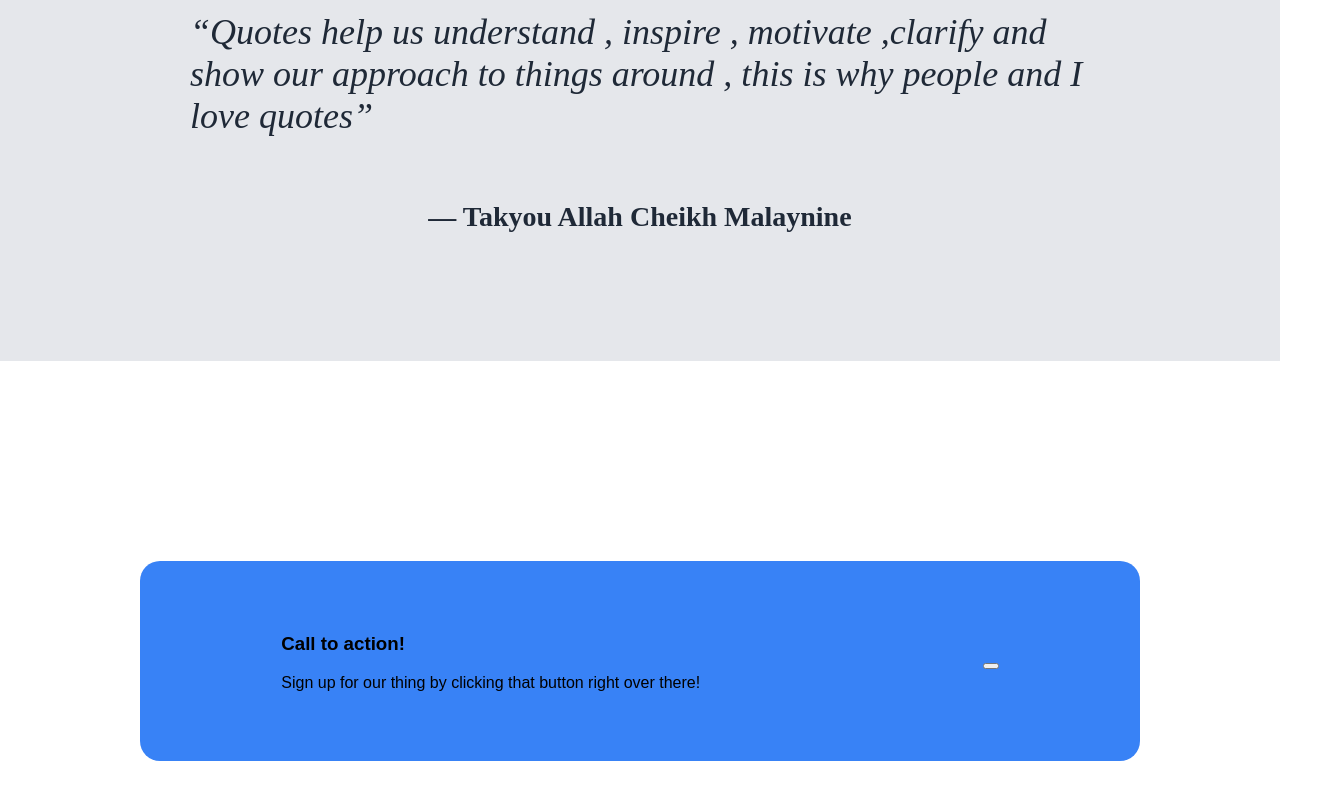
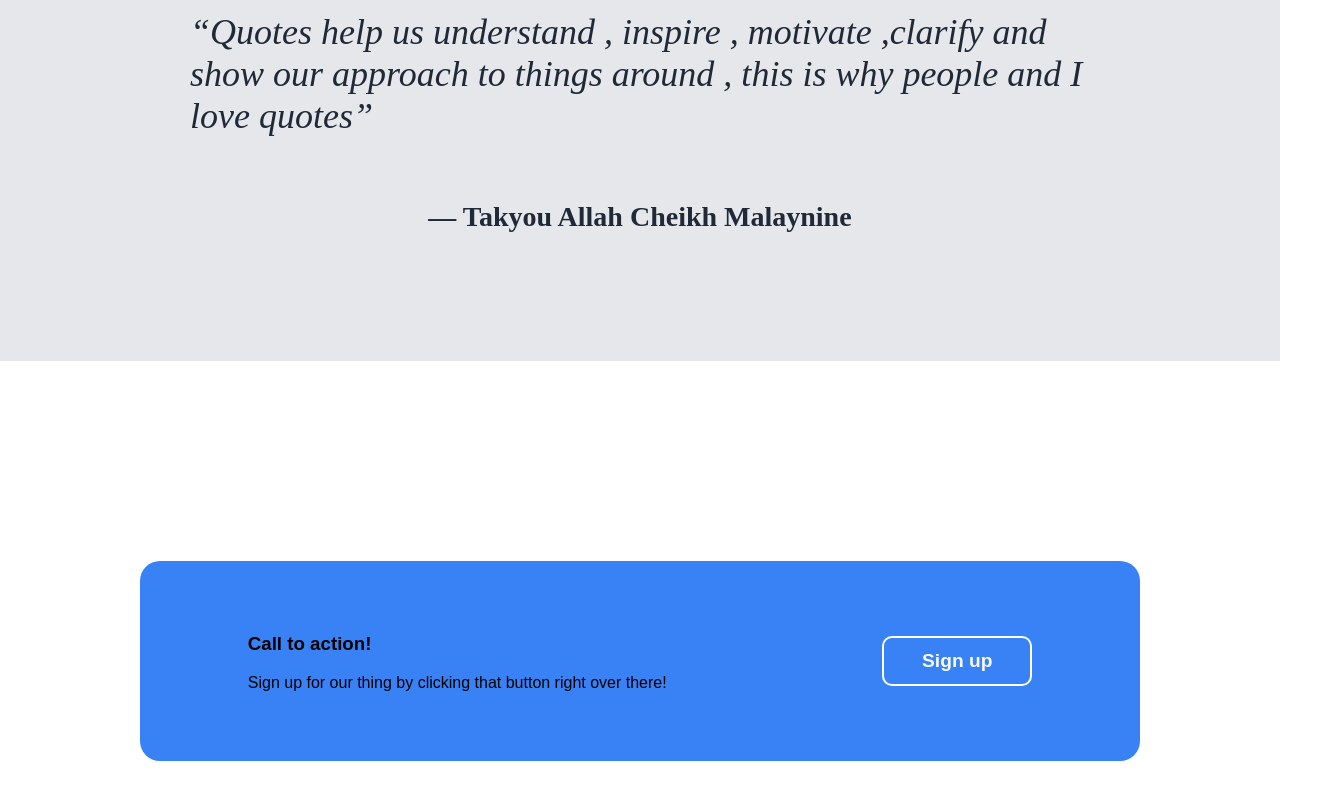
Before and after one commit to elenajusto/landing-page, a plain HTML site: page index.html in a window 1280 px wide. Shown: the part 1514-2314 px from the top of the page, 1330 px wide, since content can reach past the window. Drawn offline with Linux system fonts and the light colour scheme.

Commit message:
Styled buttons, adjustment to top page image sizing

```diff
--- a/index.html
+++ b/index.html
@@ -64,7 +64,7 @@
             <p id="call-action-p">Sign up for our thing by clicking that button right over there!</p>
             </div>
             <div id=""right-action-box>
-                <button id="call-action-button"></button>
+                <button id="call-action-button">Sign up</button>
             </div>
         </div>
     </section>
--- a/styles.css
+++ b/styles.css
@@ -71,6 +71,7 @@ body, #header-logo, #top-page-heading {
 
 #button-sign-up {
     font-weight: bold;
+    font-size: larger;
     font-family: 'Hero New', sans-serif;
     color: #F9FAF8;
     background-color: #3882f6;
@@ -78,7 +79,12 @@ body, #header-logo, #top-page-heading {
     width: 150px;
     height: 50px;
 
+    border-radius: 10px;
+
     margin: 0px 0px 30px 30px;
+
+    border-style: solid;
+    border-color: transparent;
 }
 
 #top-page-right {
@@ -95,8 +101,8 @@ body, #header-logo, #top-page-heading {
     align-items: center;         /* align vertically in the middle */
 
     background-color: grey;
-    width: 500px;
-    height: 200px;
+    width: 800px;
+    height: 300px;
 }
 
 /******* middle-page Section Styles ******/
@@ -205,7 +211,18 @@ figcaption {
 }
 
 #call-action-button {
+    font-weight: bold;
+    font-size: larger;
+    font-family: 'Hero New', sans-serif;
+    color: #F9FAF8;
+    background-color: #3882f6;
 
+    width: 150px;
+    height: 50px;
+
+    border-radius: 10px;
+    border-style: solid;
+    border-color: white;
 }
 
 /******* footer Section Styles ******/
```
